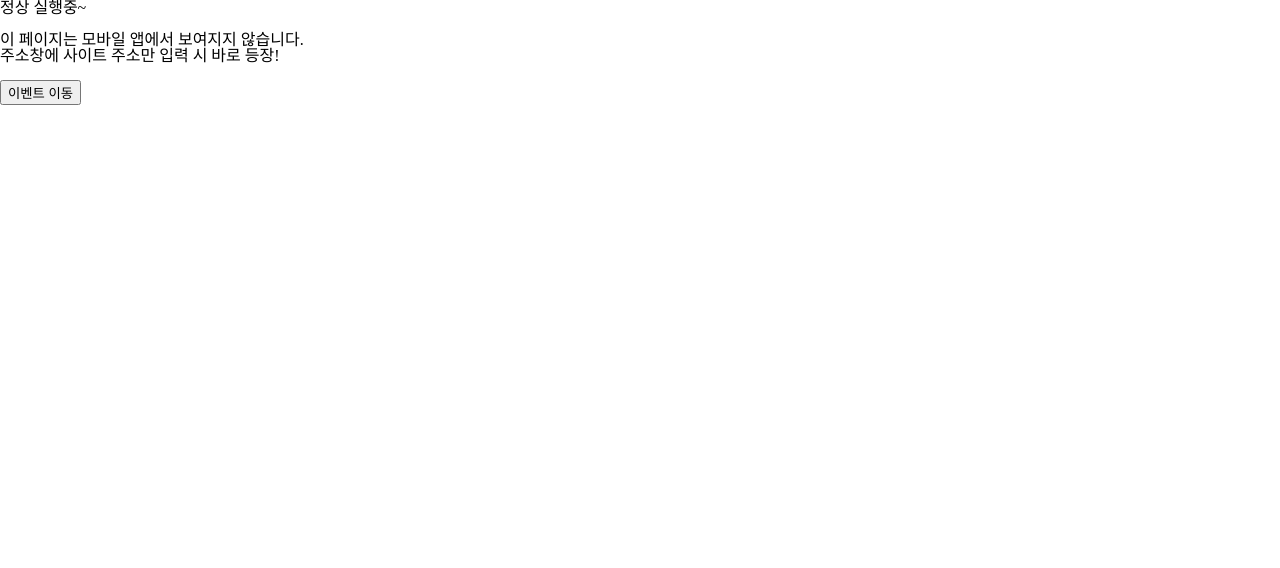
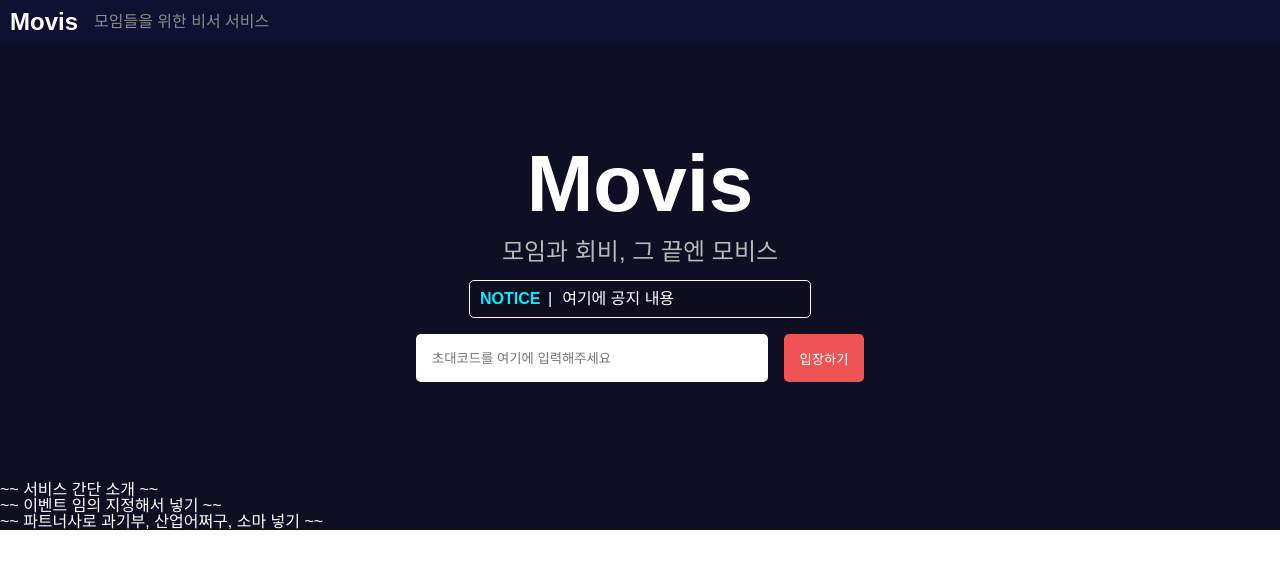
Before and after one commit to swm-backstage/movis-web, a React (Vite) app: page / in a window 1280 px wide. Shown: the top 568 px of the page. Built offline with nearby package versions, Linux system fonts and the light colour scheme.

Commit message:
feat: #2 랜딩페이지 일부 구현

```diff
--- a/src/landingPage/LandingPage.jsx
+++ b/src/landingPage/LandingPage.jsx
@@ -1,17 +1,150 @@
-import { useNavigate } from "react-router-dom"
+import React, { useEffect, useState } from 'react';
+import styled from 'styled-components';
+import NoticeBox from './NoticeBox';
+import { useNavigate } from 'react-router-dom';
+
+const LandingPageContainer = styled.div`
+    background-color: #0f0f23;
+    color: white;
+    font-family: 'Arial', sans-serif;
+`;
+
+const Section = styled.section``;
+
+const Header = styled(Section)`
+    display: flex;
+    align-items: center;
+
+    gap: 1rem;
+    padding: 10px;
+    background-color: #101032;
+`;
+
+const ServiceInfo = styled(Section)`
+    display: flex;
+    flex-direction: column;
+    align-items: center;
+    gap: 1rem;
+    padding: 100px 0;
+`;
+
+const Introduce = styled(Section)``;
+
+const Event = styled(Section)``;
+
+const Partners = styled(Section)``;
 
 
-export default function LandingPage(){
+// ----------------------------------------------
+
+const HeaderTitle = styled.h1`
+    font-size: 24px;
+    font-weight: bold;
+`;
+
+const HeaderDescription = styled.p`
+    color: #8b8b8b;
+`;
+
+const ServiceInfoTitle = styled.h2`
+    font-size: 5rem;
+    font-weight: bold;
+`;
+
+const ServiceInfoDescription = styled.p`
+    font-size: 1.5rem;
+    color: #b8b8b8;
+`;
+
+const EnterForm = styled.form`
+    display: flex;
+    gap: 1rem;
+`;
+
+const InputBox = styled.input`
+    width: 20rem;
+    height: 3rem;
+    padding: 0 1rem;
+    border: none;
+    border-radius: 5px;
+`;
+
+const EnterButton = styled.button`
+    width: 5rem;
+    height: 3rem;
+    border: none;
+    border-radius: 5px;
+    background-color: #ee5454;
+    color: white;
+`;
+
+const mock = [
+    {
+        "type": "EVENT",
+        "typeColor" : "#ee5454",
+        "content": "여기에 이벤트 내용"
+    },
+    {
+        "type": "NOTICE",
+        "typeColor" : "#00eeff",
+        "content": "여기에 공지 내용"
+    },
+    {
+        "type": "EVENT",
+        "typeColor" : "#ee5454",
+        "content": "여기에 공지 내용1"
+    }
+];
+
+export default function LandingPage() {
+    const [noticeData, setNoticeData] = useState(mock);
+    const [noticeNow, setNoticeNow] = useState(0);
+    const [clubId, setClubId] = useState("");
     const navigate = useNavigate();
 
-    return(
-        <div>
-            <p>정상 실행중~</p>
-            <br/>
-            <p>이 페이지는 모바일 앱에서 보여지지 않습니다.</p>
-            <p> 주소창에 사이트 주소만 입력 시 바로 등장!</p>
-            <br/>
-            <button onClick={() => navigate("/events/test")}>이벤트 이동</button>
-        </div>
-    )
+    useEffect(() => {
+        const interval = setInterval(() => {
+            setNoticeNow(prevNoticeNow => (prevNoticeNow + 1) % noticeData.length);
+        }, 3000);
+
+        return () => clearInterval(interval);
+    }, [noticeData]);
+
+
+    const handleEnterButton = () => {
+        if (clubId === "") {
+            alert("초대코드를 입력해주세요");
+            return;
+        }
+        navigate(`/clubs/${clubId}`);
+    }
+
+    const handleInputChange = (event) => {
+        setClubId(event.target.value);
+    }
+
+
+    return (
+        <LandingPageContainer>
+            <Header>
+                <HeaderTitle>Movis</HeaderTitle>
+                <HeaderDescription>모임들을 위한 비서 서비스</HeaderDescription>
+            </Header>
+            <ServiceInfo>
+                <ServiceInfoTitle>Movis</ServiceInfoTitle>
+                <ServiceInfoDescription>모임과 회비, 그 끝엔 모비스</ServiceInfoDescription>
+                <NoticeBox
+                    type={noticeData[noticeNow].type}
+                    typeColor={noticeData[noticeNow].typeColor}
+                    content={noticeData[noticeNow].content}/>
+                <EnterForm>
+                    <InputBox placeholder="초대코드를 여기에 입력해주세요" onChange={handleInputChange}></InputBox>
+                    <EnterButton onClick={handleEnterButton}>입장하기</EnterButton>
+                </EnterForm>
+            </ServiceInfo>
+            <Introduce>~~ 서비스 간단 소개 ~~</Introduce>
+            <Event>~~ 이벤트 임의 지정해서 넣기 ~~</Event>
+            <Partners>~~ 파트너사로 과기부, 산업어쩌구, 소마 넣기 ~~</Partners>
+        </LandingPageContainer>
+    );
 }
```
